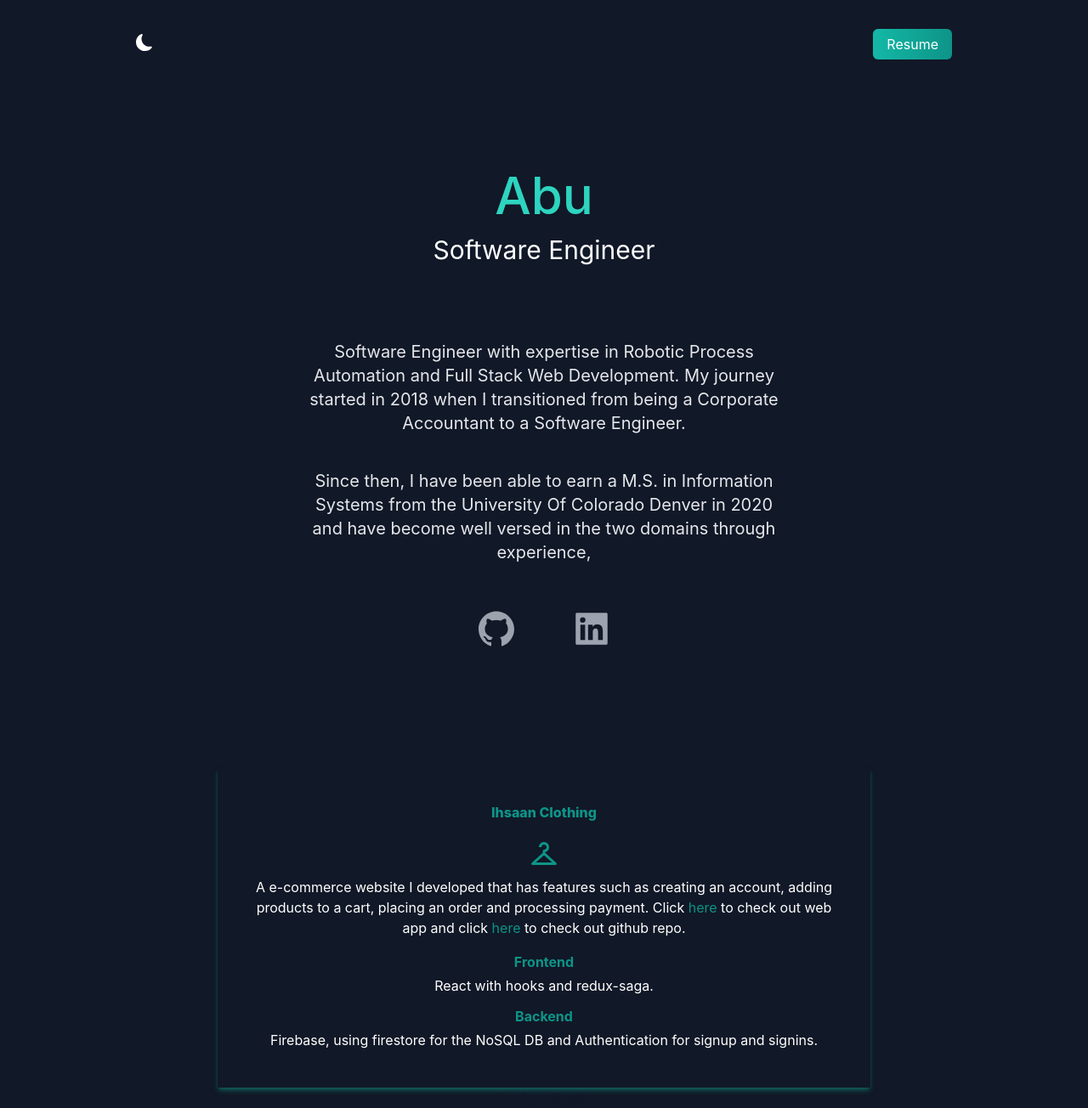
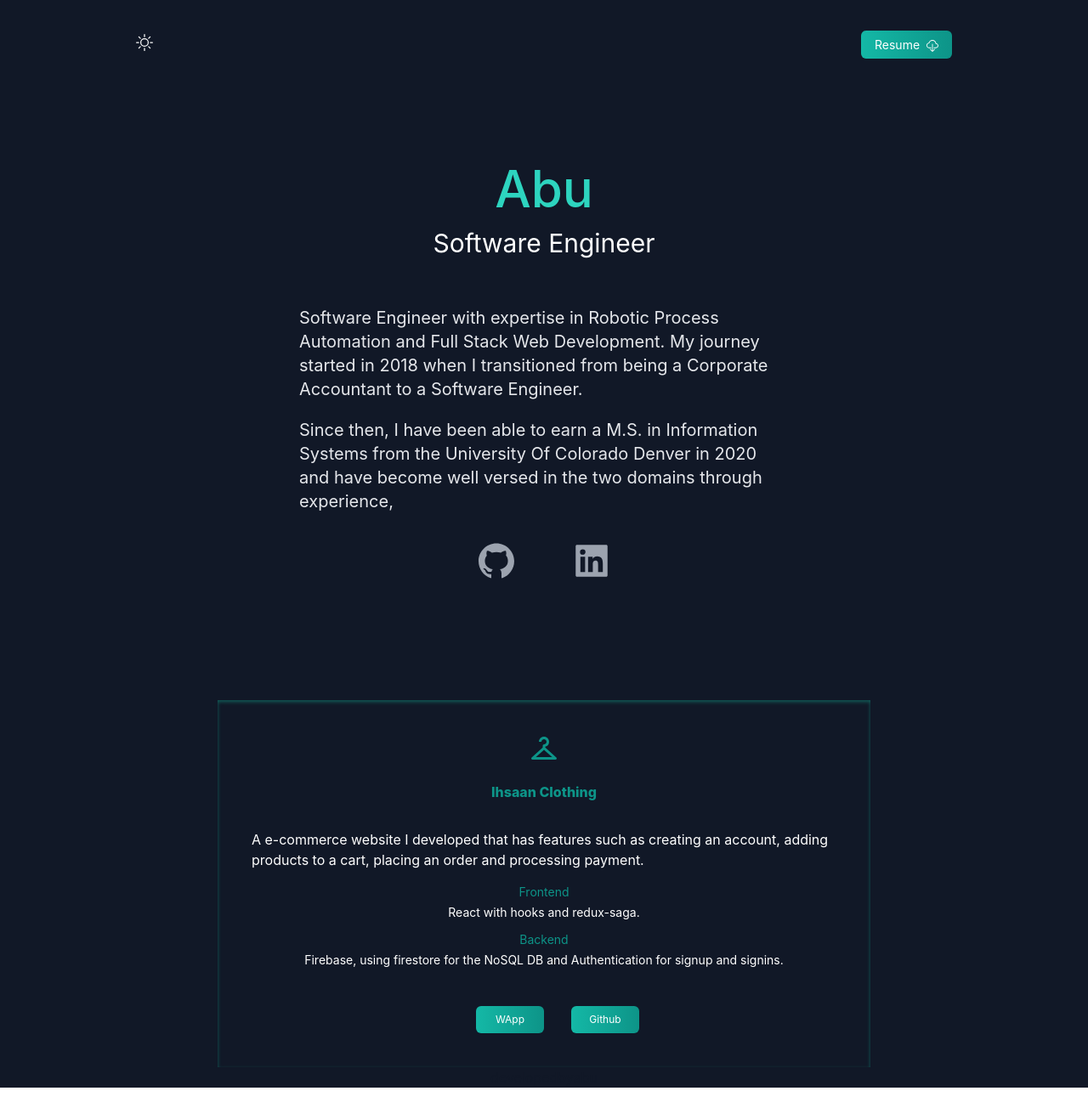
Before and after one commit to abu-jeylani/portfolio, a Next.js app: page / in a window 1280 px wide. Shown: the whole page at 85% size. After the commit the page ends 1280 px from the top, so only its background shows below. Built offline with nearby package versions, Linux system fonts and the light colour scheme.

Commit message:
updating portfolio

```diff
--- a/package.json
+++ b/package.json
@@ -9,6 +9,7 @@
     "lint": "next lint"
   },
   "dependencies": {
+    "@material-tailwind/react": "^1.2.4",
     "eslint": "8.27.0",
     "eslint-config-next": "13.0.3",
     "next": "13.0.3",
--- a/pages/index.js
+++ b/pages/index.js
@@ -3,9 +3,8 @@ import { useState } from "react";
 
 import { AiFillGithub, AiFillLinkedin } from "react-icons/ai";
 import { BiCloset } from "react-icons/bi";
-import { BsFillMoonFill } from "react-icons/bs";
-import Image from "next/image";
-import personalPhoto from "../public/personal.png";
+import { BsFillMoonFill, BsSun, BsCloudDownload } from "react-icons/bs";
+import { Button } from "@material-tailwind/react";
 
 export default function Home() {
   const [darkMode, setDarkMode] = useState(true);
@@ -32,32 +31,41 @@ export default function Home() {
 
       <main className="min-h-screen bg-white px-10 dark:bg-gray-900 md:px-20 lg:px-40">
         <nav className="py-10 mb-12 flex justify-between dark:text-white">
-          <BsFillMoonFill
-            onClick={() => setDarkMode(!darkMode)}
-            className=" cursor-pointer text-xl transition duration-200 hover:scale-125"
-          />
-          <ul className="flex items-center">
-            <li className="transition duration-200 hover:scale-110">
+          {darkMode ? (
+            <BsSun
+              onClick={() => setDarkMode(!darkMode)}
+              className=" cursor-pointer text-xl transition duration-200 hover:scale-125"
+            />
+          ) : (
+            <BsFillMoonFill
+              onClick={() => setDarkMode(!darkMode)}
+              className=" cursor-pointer text-xl transition duration-200 hover:scale-125"
+            />
+          )}
+
+          <ul>
+            <li className="transition duration-200 hover:scale-110 text-center">
               <a
-                className="cursor-pointer bg-gradient-to-r from-teal-500 text- to-teal-600 dark:text-white-400 dark: text-white px-4 py-2 border-none rounded-md ml-8 transition duration-200 hover:scale-130"
+                className="cursor-pointer bg-gradient-to-r text-sm from-teal-500 text- to-teal-600 dark:text-white-400 font-normal dark: text-white px-4 py-2 border-none rounded-md ml-8 transition duration-200 hover:scale-130"
                 onClick={downloadPDF}
               >
-                Resume
+                Resume{" "}
+                <BsCloudDownload className=" ml-1  inline-block text-sm " />
               </a>
             </li>
           </ul>
         </nav>
         <section className="bio-section">
           <div className="text-center p-10 py-10 ">
-            <h2 className="text-5xl py-2 text-teal-600 font-medium dark:text-teal-400 md:text-6xl">
+            <h2 className="text-5xl  text-teal-600 font-medium dark:text-teal-400 md:text-6xl">
               Abu
             </h2>
-            <h3 className="text-2xl py-2 dark:text-white md:text-3xl">
+            <h3 className="text-2xl py-4 dark:text-white md:text-3xl">
               Software Engineer
             </h3>
           </div>
-          <div className="text-md py-5 leading-8 text-gray-800 text-center">
-            <p className="text-md py-5 leading-8 text-gray-800 dark:text-gray-200 max-w-xl mx-auto md:text-xl">
+          <div>
+            <p className="text-md  leading-8 text-gray-800 dark:text-gray-200 max-w-xl mx-auto md:text-xl">
               Software Engineer with expertise in Robotic Process Automation and
               Full Stack Web Development. My journey started in 2018 when I
               transitioned from being a Corporate Accountant to a Software
@@ -85,37 +93,37 @@ export default function Home() {
           </div>
         </section>
         <section className=" mt-32 portfolio-section">
-          <div className="  text-center shadow-xl dark:shadow-md dark:shadow-teal-800 p-10 dark:bg-inherit flex-1 max-w-3xl  mx-auto transition duration-200 hover:scale-105">
-            <h2 className=" text-teal-600 font-extrabold"> Ihsaan Clothing</h2>
-            <BiCloset className="text-teal-600 text-4xl m-auto mt-5" />
+          <div className="shadow-inner  dark:shadow-inner dark:shadow-teal-800 p-10 dark:bg-inherit flex-1 max-w-3xl  mx-auto ">
+            <BiCloset className="text-teal-600 text-4xl m-auto mb-5" />
+            <h2 className=" text-teal-600 font-extrabold mb-6 text-center">
+              {" "}
+              Ihsaan Clothing
+            </h2>
             <p className="py-2  dark:text-white">
               A e-commerce website I developed that has features such as
               creating an account, adding products to a cart, placing an order
-              and processing payment. Click{" "}
-              <a
-                href="https://ihsaan-clothing.netlify.app/"
-                className="text-teal-600 hover:text-teal-400"
-              >
-                here
-              </a>{" "}
-              to check out web app and click{" "}
-              <a
-                href="https://github.com/abu-jeylani/ihsaan-clothing-v1"
-                className="text-teal-600 hover:text-teal-400 "
-              >
-                here
-              </a>{" "}
-              to check out github repo.
+              and processing payment.
             </p>
-            <h4 className="pt-2 text-teal-600 font-bold">Frontend</h4>
-            <p className="text-gray-800 dark:text-white py-1">
+
+            <h4 className="pt-2 text-sm text-teal-600 text-center">Frontend</h4>
+            <p className="text-gray-800 text-sm dark:text-white py-1 text-center">
               React with hooks and redux-saga.
             </p>
-            <h4 className="pt-2 text-teal-600 font-bold">Backend</h4>
-            <p className="text-gray-800  dark:text-white py-1">
+            <h4 className="pt-2 text-teal-600 text-sm text-center">Backend</h4>
+            <p className="text-gray-800 text-sm  dark:text-white py-1 text-center">
               Firebase, using firestore for the NoSQL DB and Authentication for
               signup and signins.
             </p>
+            <div className="text-center pt-10">
+              <button className="transition duration-200 hover:scale-110 w-20 text-xs cursor-pointer bg-gradient-to-r  from-teal-500 t to-teal-600 dark:text-white-400 font-normal dark: text-white px-4 py-2 border-none rounded-md ml-8 ">
+                <a href="https://ihsaan-clothing.netlify.app/"> WApp</a>{" "}
+              </button>
+              <button className="transition duration-200 hover:scale-110 w-20 text-xs cursor-pointer bg-gradient-to-r from-teal-500  to-teal-600 dark:text-white-400 font-normal dark: text-white px-4 py-2 border-none rounded-md ml-8 ">
+                <a href="https://github.com/abu-jeylani/ihsaan-clothing-v1">
+                  Github
+                </a>
+              </button>
+            </div>
           </div>
           <div className="text-center text-white dark:text-gray-900">
             developedbyabu
```
Also changed, not shown: 1 other file (tests, documents, lock files or other folders).
